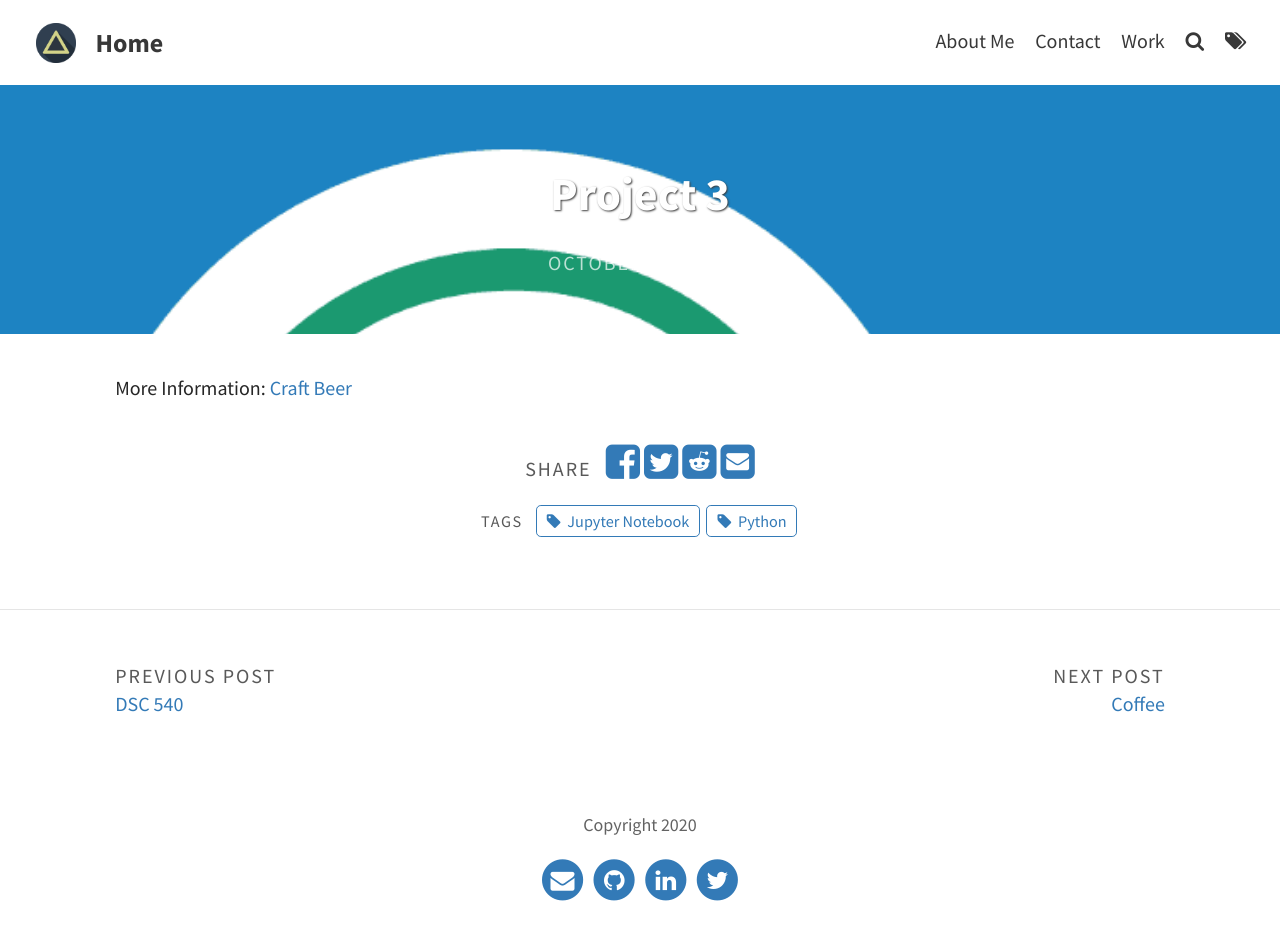
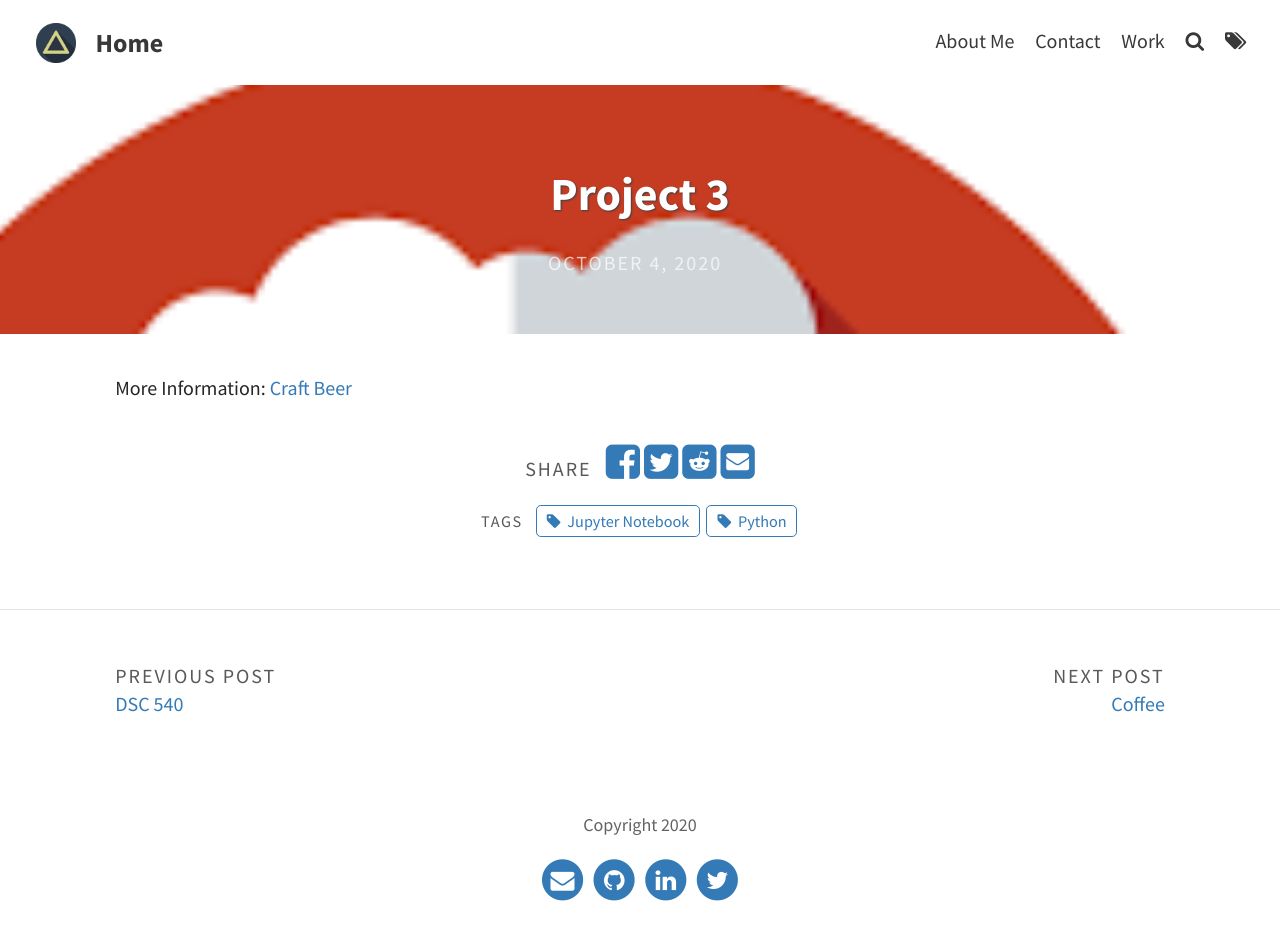
Before and after one commit to knmoses/knmoses.github.io, a Jekyll site: the page built from _portfolio/gitlecture.md, in a window 1280 px wide. Built offline with Jekyll 4.4.1, drawn with Linux system fonts in a browser that asks for light colours.

Commit message:
Update gitlecture.md

```diff
--- a/_portfolio/gitlecture.md
+++ b/_portfolio/gitlecture.md
@@ -1,8 +1,8 @@
 ---
 layout: post
 title: Project 3
-feature-img: "assets/img/portfolio/github.png"
-img: "assets/img/portfolio/github.png"
+feature-img: "assets/img/portfolio/beer.png"
+img: "assets/img/portfolio/beer.png"
 date: 04 October 2020
 tags: [Python, Jupyter Notebook]
 ---
```
